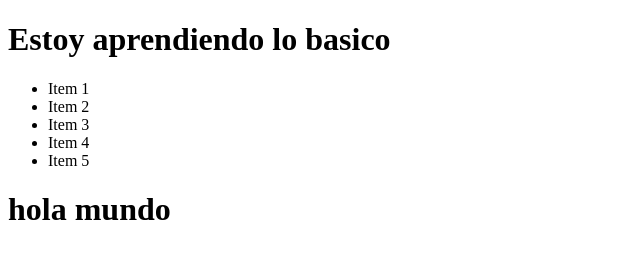
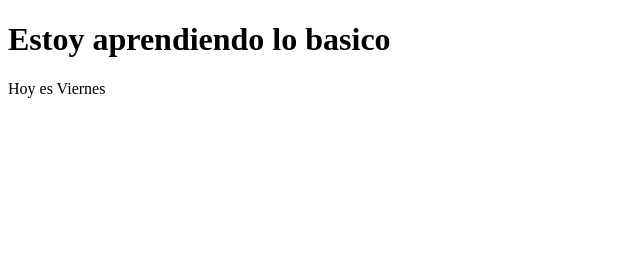
Before and after one commit to RogerNatividad/aprendiendo-git, a plain HTML site: page index.html in a window 1280 px wide. Shown: the whole page, without its empty margins (0-640 px from the left). Drawn offline with Linux system fonts and the light colour scheme.

Commit message:
Cambios de codigo

```diff
--- a/index.html
+++ b/index.html
@@ -7,15 +7,7 @@
 <body>
 	<h1>Estoy aprendiendo lo basico</h1>
 
-	<section id="miContenido" contenteditable="true">
-		<ul>
-			<li>Item 1</li>
-			<li>Item 2</li>
-			<li>Item 3</li>
-			<li>Item 4</li>
-			<li>Item 5</li>
-		</ul>
-	</section>
-	<h1>hola mundo</h1>
+	Hoy es <time datetime="2018-08-31">Viernes</time>
+
 </body>
 </html>
```
